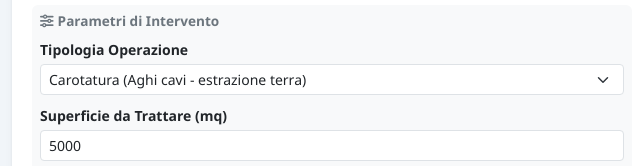
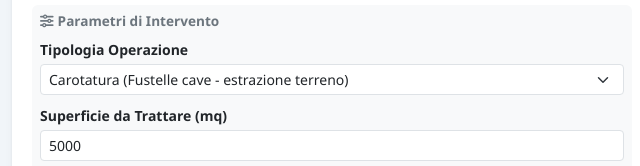
Before and after one commit to giacomodefanti-ship-it/ICLgreenAssistantAvanzato2, a plain HTML site: page index.html in a window 1280 px wide. Both pictures are taken after a click on the tab "Calcolo Sabbia". Shown: the part 358-524 px from the top of the page, 0-640 px from the left. Drawn offline with nearby package versions, Linux system fonts and the light colour scheme.

Commit message:
Update index.html

```diff
--- a/index.html
+++ b/index.html
@@ -925,8 +925,8 @@
                                 <div class="mb-2">
                                     <label for="coringType" class="form-label small fw-bold mb-1">Tipologia Operazione</label>
                                     <select id="coringType" class="form-select form-select-sm" onchange="toggleCoringFields(); calculateCoring();">
-                                        <option value="coring" selected>Carotatura (Aghi cavi - estrazione terra)</option>
-                                        <option value="tine_seeding">Chiodatura (Aghi pieni / Slit tines - senza estrazione)</option>
+                                        <option value="coring" selected>Carotatura (Fustelle cave - estrazione terreno)</option>
+                                        <option value="tine_seeding">Chiodatura (Fustelle piene / Slit tines - senza estrazione)</option>
                                     </select>
                                 </div>
 
```
